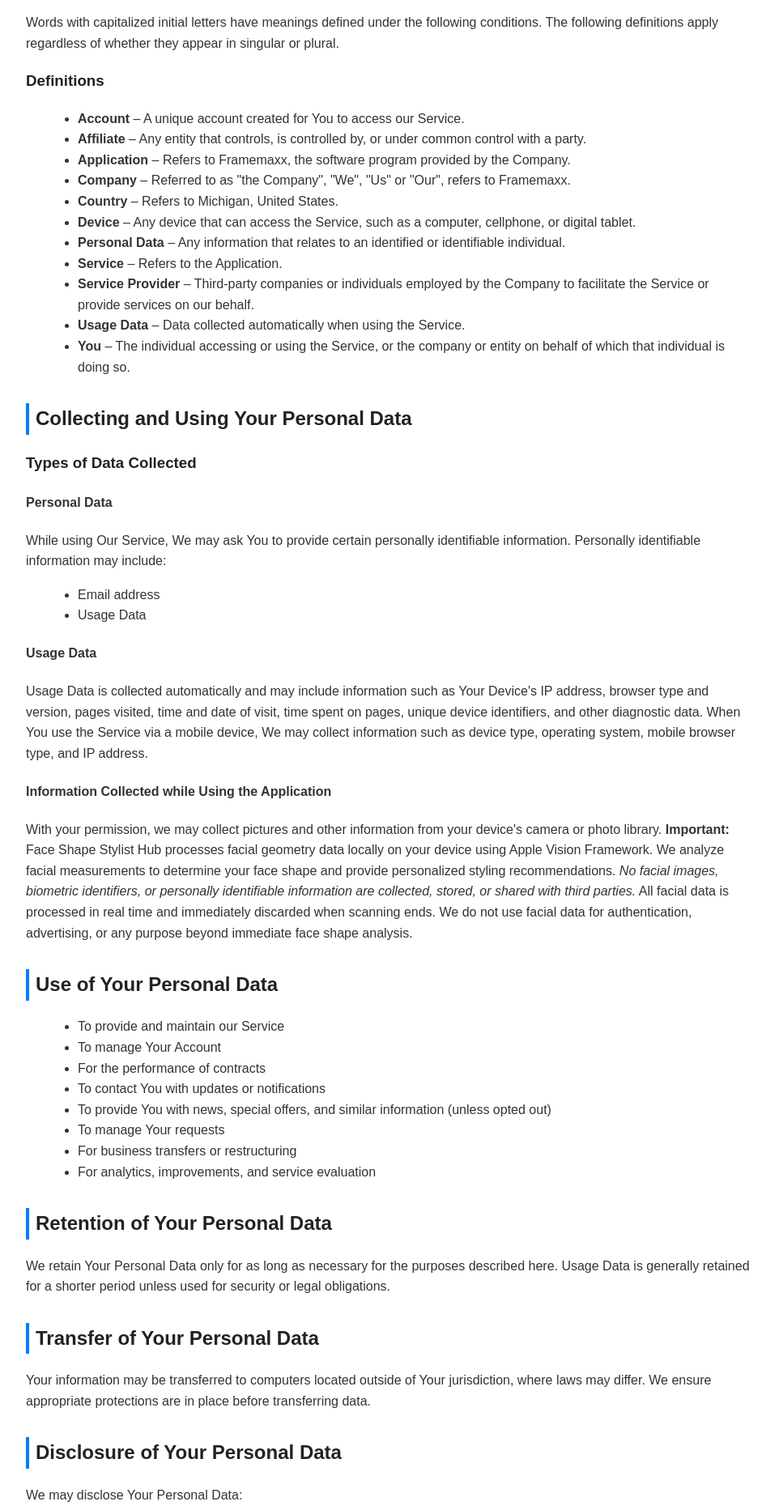
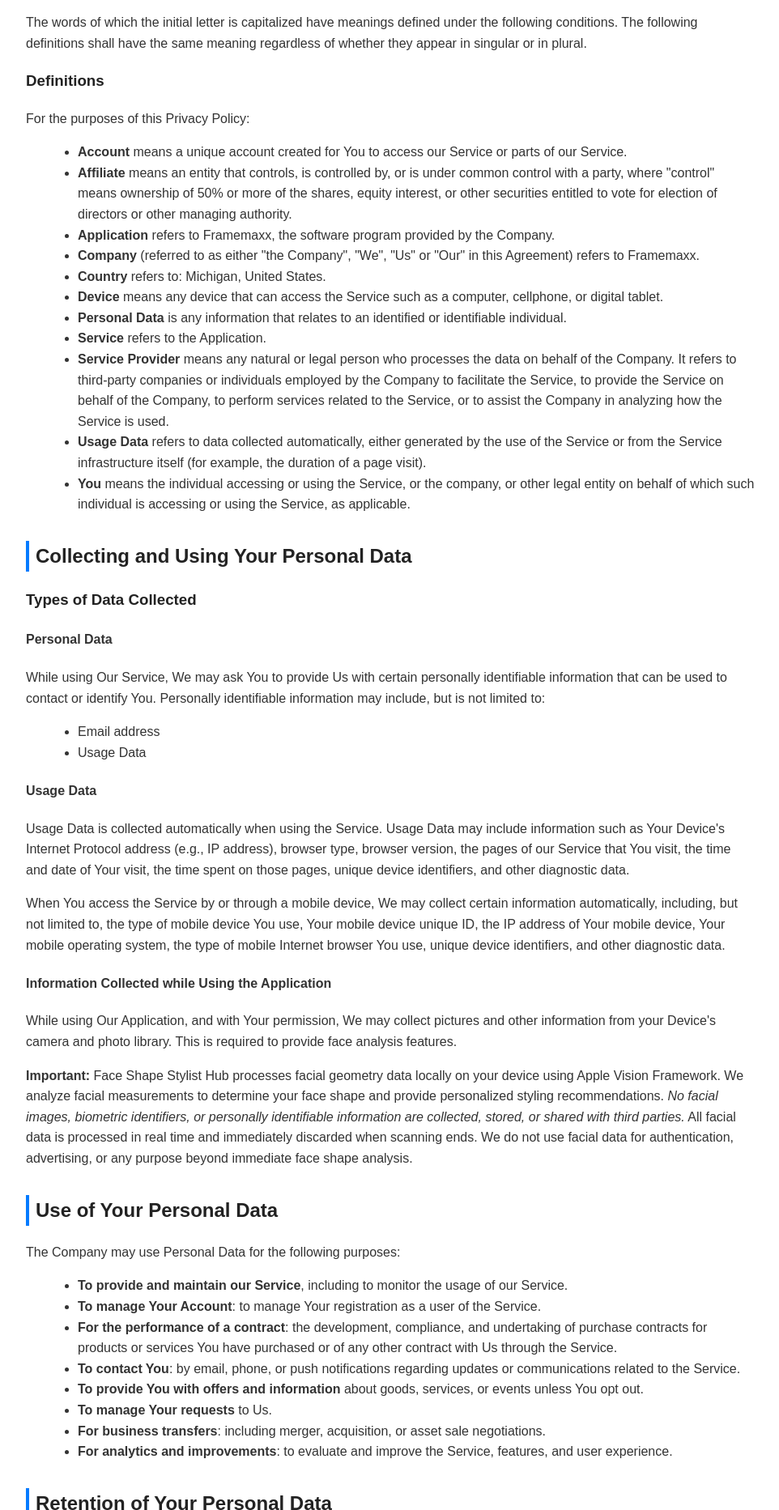
Before and after one commit to rainbn1/Framemaxx-Privacy-Policy, a plain HTML site: page index.html in a window 1280 px wide. Shown: the part 420-2285 px from the top of the page at 81% size, without its empty margins (158-1120 px from the left). Drawn offline with Linux system fonts and the light colour scheme.

Commit message:
Update index.html

```diff
--- a/index.html
+++ b/index.html
@@ -48,89 +48,82 @@
 <body>
   <div class="container">
     <h1>Privacy Policy for Framemaxx</h1>
-    <p><strong>Last updated:</strong> July 24, 2025</p>
+    <p><strong>Last updated:</strong> October 2, 2025</p>
 
     <p>This Privacy Policy describes Our policies and procedures on the collection, use, and disclosure of Your information when You use the Framemaxx Service. It explains Your privacy rights and how the law protects You.</p>
     <p>We use Your Personal Data to provide and improve the Service. By using the Service, You agree to the collection and use of information in accordance with this Privacy Policy.</p>
 
     <h2>Interpretation and Definitions</h2>
     <h3>Interpretation</h3>
-    <p>Words with capitalized initial letters have meanings defined under the following conditions. The following definitions apply regardless of whether they appear in singular or plural.</p>
+    <p>The words of which the initial letter is capitalized have meanings defined under the following conditions. The following definitions shall have the same meaning regardless of whether they appear in singular or in plural.</p>
 
     <h3>Definitions</h3>
+    <p>For the purposes of this Privacy Policy:</p>
     <ul>
-      <li><strong>Account</strong> – A unique account created for You to access our Service.</li>
-      <li><strong>Affiliate</strong> – Any entity that controls, is controlled by, or under common control with a party.</li>
-      <li><strong>Application</strong> – Refers to Framemaxx, the software program provided by the Company.</li>
-      <li><strong>Company</strong> – Referred to as "the Company", "We", "Us" or "Our", refers to Framemaxx.</li>
-      <li><strong>Country</strong> – Refers to Michigan, United States.</li>
-      <li><strong>Device</strong> – Any device that can access the Service, such as a computer, cellphone, or digital tablet.</li>
-      <li><strong>Personal Data</strong> – Any information that relates to an identified or identifiable individual.</li>
-      <li><strong>Service</strong> – Refers to the Application.</li>
-      <li><strong>Service Provider</strong> – Third-party companies or individuals employed by the Company to facilitate the Service or provide services on our behalf.</li>
-      <li><strong>Usage Data</strong> – Data collected automatically when using the Service.</li>
-      <li><strong>You</strong> – The individual accessing or using the Service, or the company or entity on behalf of which that individual is doing so.</li>
+      <li><strong>Account</strong> means a unique account created for You to access our Service or parts of our Service.</li>
+      <li><strong>Affiliate</strong> means an entity that controls, is controlled by, or is under common control with a party, where "control" means ownership of 50% or more of the shares, equity interest, or other securities entitled to vote for election of directors or other managing authority.</li>
+      <li><strong>Application</strong> refers to Framemaxx, the software program provided by the Company.</li>
+      <li><strong>Company</strong> (referred to as either "the Company", "We", "Us" or "Our" in this Agreement) refers to Framemaxx.</li>
+      <li><strong>Country</strong> refers to: Michigan, United States.</li>
+      <li><strong>Device</strong> means any device that can access the Service such as a computer, cellphone, or digital tablet.</li>
+      <li><strong>Personal Data</strong> is any information that relates to an identified or identifiable individual.</li>
+      <li><strong>Service</strong> refers to the Application.</li>
+      <li><strong>Service Provider</strong> means any natural or legal person who processes the data on behalf of the Company. It refers to third-party companies or individuals employed by the Company to facilitate the Service, to provide the Service on behalf of the Company, to perform services related to the Service, or to assist the Company in analyzing how the Service is used.</li>
+      <li><strong>Usage Data</strong> refers to data collected automatically, either generated by the use of the Service or from the Service infrastructure itself (for example, the duration of a page visit).</li>
+      <li><strong>You</strong> means the individual accessing or using the Service, or the company, or other legal entity on behalf of which such individual is accessing or using the Service, as applicable.</li>
     </ul>
 
     <h2>Collecting and Using Your Personal Data</h2>
     <h3>Types of Data Collected</h3>
     <h4>Personal Data</h4>
-    <p>While using Our Service, We may ask You to provide certain personally identifiable information. Personally identifiable information may include:</p>
+    <p>While using Our Service, We may ask You to provide Us with certain personally identifiable information that can be used to contact or identify You. Personally identifiable information may include, but is not limited to:</p>
     <ul>
       <li>Email address</li>
       <li>Usage Data</li>
     </ul>
 
     <h4>Usage Data</h4>
-    <p>Usage Data is collected automatically and may include information such as Your Device's IP address, browser type and version, pages visited, time and date of visit, time spent on pages, unique device identifiers, and other diagnostic data. When You use the Service via a mobile device, We may collect information such as device type, operating system, mobile browser type, and IP address.</p>
+    <p>Usage Data is collected automatically when using the Service. Usage Data may include information such as Your Device's Internet Protocol address (e.g., IP address), browser type, browser version, the pages of our Service that You visit, the time and date of Your visit, the time spent on those pages, unique device identifiers, and other diagnostic data.</p>
+    <p>When You access the Service by or through a mobile device, We may collect certain information automatically, including, but not limited to, the type of mobile device You use, Your mobile device unique ID, the IP address of Your mobile device, Your mobile operating system, the type of mobile Internet browser You use, unique device identifiers, and other diagnostic data.</p>
 
     <h4>Information Collected while Using the Application</h4>
-    <p>With your permission, we may collect pictures and other information from your device's camera or photo library. <strong>Important:</strong> Face Shape Stylist Hub processes facial geometry data locally on your device using Apple Vision Framework. We analyze facial measurements to determine your face shape and provide personalized styling recommendations. <em>No facial images, biometric identifiers, or personally identifiable information are collected, stored, or shared with third parties.</em> All facial data is processed in real time and immediately discarded when scanning ends. We do not use facial data for authentication, advertising, or any purpose beyond immediate face shape analysis.</p>
+    <p>While using Our Application, and with Your permission, We may collect pictures and other information from your Device's camera and photo library. This is required to provide face analysis features.</p>
+    <p><strong>Important:</strong> Face Shape Stylist Hub processes facial geometry data locally on your device using Apple Vision Framework. We analyze facial measurements to determine your face shape and provide personalized styling recommendations. <em>No facial images, biometric identifiers, or personally identifiable information are collected, stored, or shared with third parties.</em> All facial data is processed in real time and immediately discarded when scanning ends. We do not use facial data for authentication, advertising, or any purpose beyond immediate face shape analysis.</p>
 
     <h2>Use of Your Personal Data</h2>
+    <p>The Company may use Personal Data for the following purposes:</p>
     <ul>
-      <li>To provide and maintain our Service</li>
-      <li>To manage Your Account</li>
-      <li>For the performance of contracts</li>
-      <li>To contact You with updates or notifications</li>
-      <li>To provide You with news, special offers, and similar information (unless opted out)</li>
-      <li>To manage Your requests</li>
-      <li>For business transfers or restructuring</li>
-      <li>For analytics, improvements, and service evaluation</li>
+      <li><strong>To provide and maintain our Service</strong>, including to monitor the usage of our Service.</li>
+      <li><strong>To manage Your Account</strong>: to manage Your registration as a user of the Service.</li>
+      <li><strong>For the performance of a contract</strong>: the development, compliance, and undertaking of purchase contracts for products or services You have purchased or of any other contract with Us through the Service.</li>
+      <li><strong>To contact You</strong>: by email, phone, or push notifications regarding updates or communications related to the Service.</li>
+      <li><strong>To provide You with offers and information</strong> about goods, services, or events unless You opt out.</li>
+      <li><strong>To manage Your requests</strong> to Us.</li>
+      <li><strong>For business transfers</strong>: including merger, acquisition, or asset sale negotiations.</li>
+      <li><strong>For analytics and improvements</strong>: to evaluate and improve the Service, features, and user experience.</li>
     </ul>
 
     <h2>Retention of Your Personal Data</h2>
-    <p>We retain Your Personal Data only for as long as necessary for the purposes described here. Usage Data is generally retained for a shorter period unless used for security or legal obligations.</p>
+    <p>The Company will retain Your Personal Data only for as long as necessary for the purposes set out in this Privacy Policy. We will retain and use Your Personal Data to the extent necessary to comply with our legal obligations (for example, to comply with applicable laws), resolve disputes, and enforce our legal agreements and policies.</p>
+    <p>Usage Data is generally retained for a shorter period, except when it is used to strengthen security, improve functionality, or if we are legally obligated to retain it longer.</p>
 
     <h2>Transfer of Your Personal Data</h2>
-    <p>Your information may be transferred to computers located outside of Your jurisdiction, where laws may differ. We ensure appropriate protections are in place before transferring data.</p>
-
-    <h2>Disclosure of Your Personal Data</h2>
-    <p>We may disclose Your Personal Data:</p>
-    <ul>
-      <li>To comply with legal obligations</li>
-      <li>To protect rights or property</li>
-      <li>To investigate wrongdoing</li>
-      <li>To protect user safety or the public</li>
-      <li>In connection with business transfers</li>
-    </ul>
+    <p>Your information, including Personal Data, may be processed at the Company's operating offices and in other places where the parties involved in the processing are located. This means the information may be transferred to computers located outside of Your state, province, country, or governmental jurisdiction where data protection laws may differ from those of Your jurisdiction.</p>
+    <p>Your consent to this Privacy Policy followed by Your submission of such information represents Your agreement to that transfer. The Company will take all steps reasonably necessary to ensure that Your data is treated securely and in accordance with this Privacy Policy, and no transfer of Your Personal Data will take place unless adequate security controls are in place.</p>
 
     <h2>Security of Your Personal Data</h2>
-    <p>We use commercially acceptable means to protect Your Personal Data, but no electronic storage or transmission is 100% secure. Absolute security cannot be guaranteed.</p>
+    <p>The security of Your Personal Data is important to Us, but please remember that no method of transmission over the Internet or method of electronic storage is 100% secure. While We strive to use commercially acceptable means to protect Your Personal Data, We cannot guarantee its absolute security.</p>
 
     <h2>Children’s Privacy</h2>
-    <p>Our Service does not address anyone under the age of 13. We do not knowingly collect data from children. If You are a parent and discover Your child has provided data, please contact Us for removal.</p>
-
-    <h2>Links to Other Websites</h2>
-    <p>Our Service may contain links to other websites not operated by Us. We strongly advise reviewing their privacy policies. We have no responsibility for third-party practices.</p>
+    <p>Our Service does not address anyone under the age of 13. We do not knowingly collect personally identifiable information from children under 13. If You are a parent or guardian and You are aware that Your child has provided Us with Personal Data, please contact Us. If We discover that we have collected Personal Data from children under 13 without parental consent, We will remove that information from Our servers.</p>
 
     <h2>Changes to This Privacy Policy</h2>
-    <p>We may update Our Privacy Policy occasionally. Updates will be posted on this page with an updated "Last Updated" date.</p>
+    <p>We may update Our Privacy Policy from time to time. We will notify You by posting the new Privacy Policy on this page and updating the "Last updated" date above. You are advised to review this Privacy Policy periodically for changes.</p>
 
     <h2>Contact Us</h2>
-    <p>If you have questions about this Privacy Policy, contact us:</p>
+    <p>If you have any questions about this Privacy Policy, You can contact us:</p>
     <ul>
-      <li>Email: <a href="mailto:framemaxx@aol.com">framemaxx@aol.com</a></li>
+      <li>By email: <a href="mailto:framemaxx@aol.com">framemaxx@aol.com</a></li>
     </ul>
 
     <footer>
```
